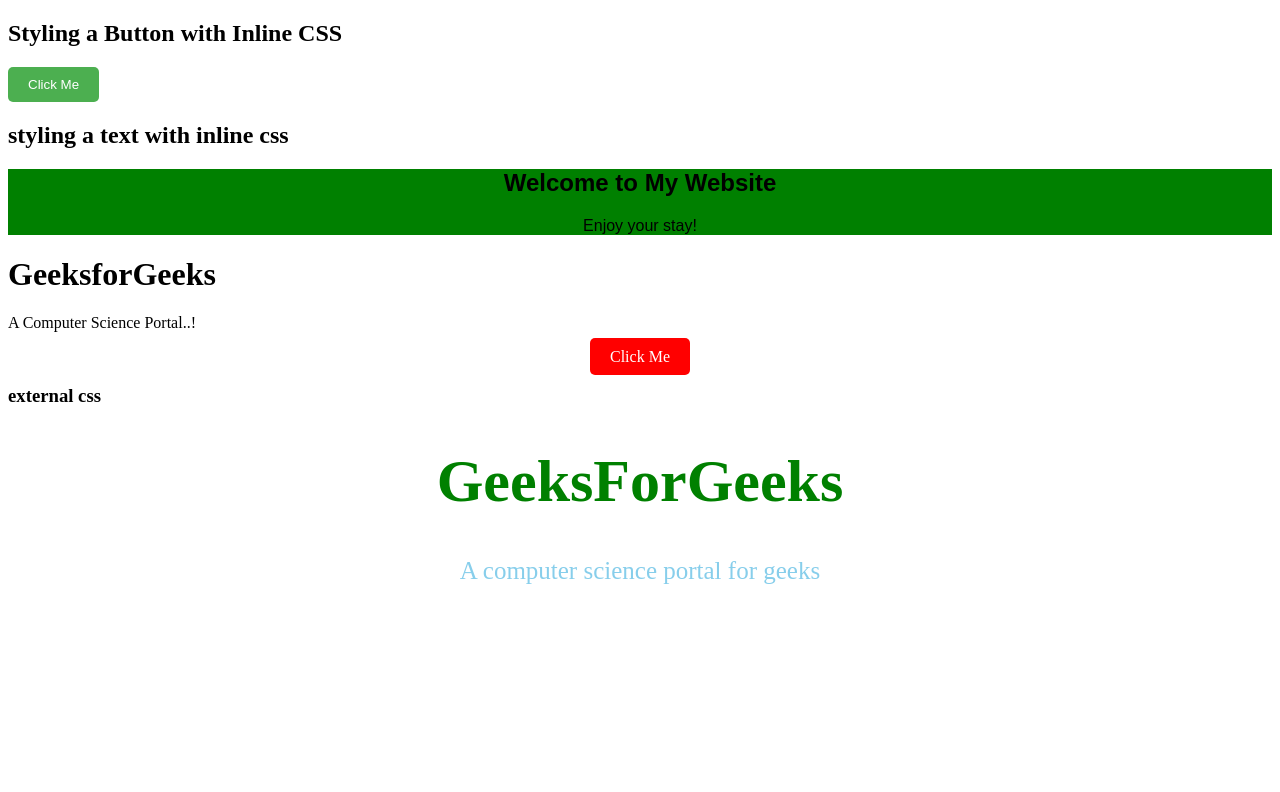
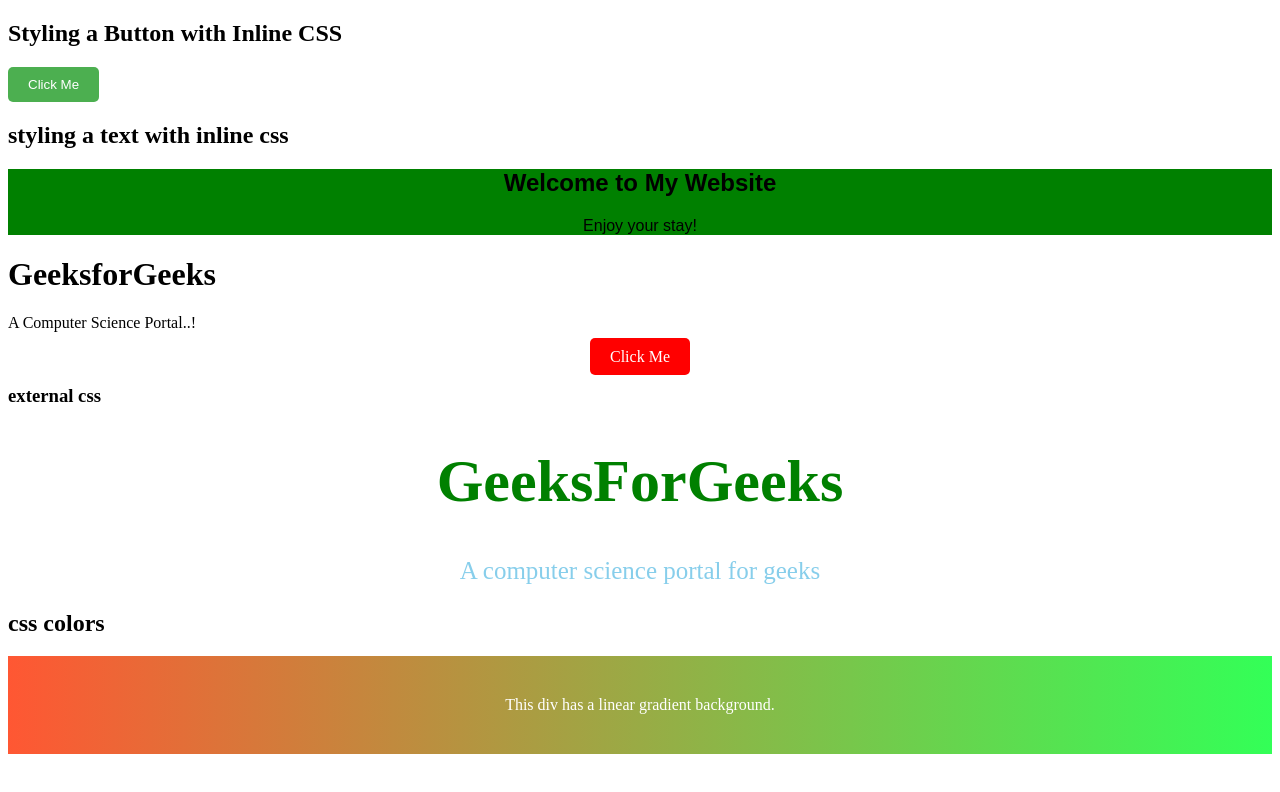
Before and after one commit to Saras-git/html, a plain HTML site: page css.html in a window 1280 px wide. Drawn offline with Linux system fonts and the light colour scheme.

Commit message:
css colors

```diff
--- a/css.html
+++ b/css.html
@@ -14,6 +14,12 @@
             border-radius: 5px;
             padding: 10px 20px;
             text-decoration: none;
+        }
+        .gradient-example {
+            background: linear-gradient(to right, #FF5733, #33FF57);
+            padding: 40px;
+            color: white;
+            text-align: center;
         }
         </style>
   </head>
@@ -44,5 +50,8 @@
             A computer science portal for geeks
         </p>
     </div>
+
+    <h2>css colors</h2>
+    <div class="gradient-example">This div has a linear gradient background.</div>
 </body>
   </html>
```
